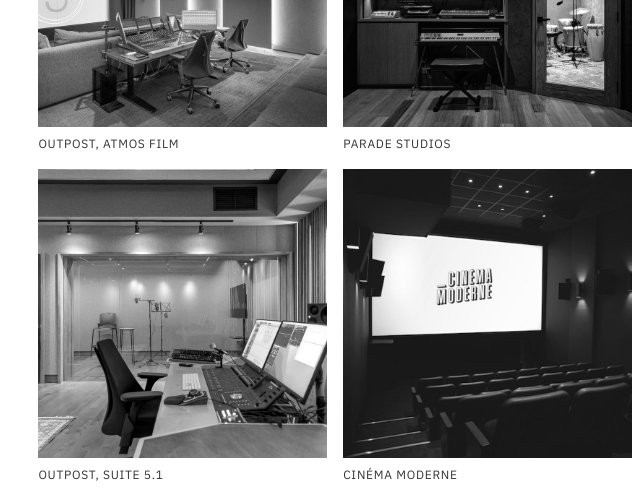
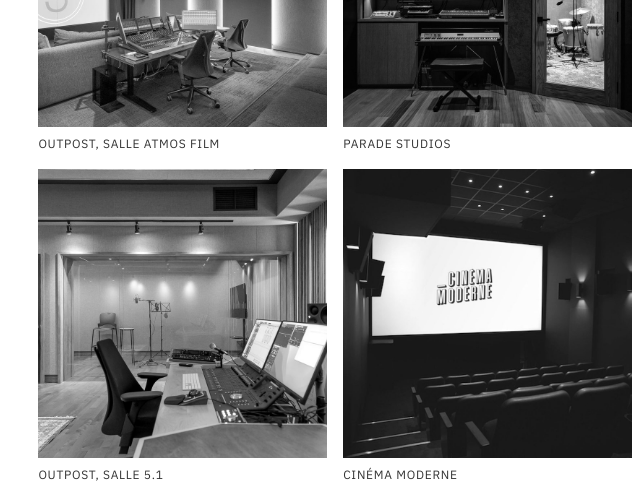
Before and after one commit to GAcoustique/granthamacoustique.com, a plain HTML site: page index.html in a window 1280 px wide. Shown: the part 900-1398 px from the top of the page, 0-640 px from the left. Drawn offline with Linux system fonts and the light colour scheme.

Commit message:
Rename Outpost tiles: salle Atmos Film, salle 5.1
Co-Authored-By: Claude Fable 5.2 <noreply@anthropic.com>
Claude-Session: https://claude.ai/code/session_0152jb7jQk8i8QpfvwCAK65r

```diff
--- a/index.html
+++ b/index.html
@@ -137,11 +137,11 @@ const T={
 const A="Antarès Rénovation", CM="Colin Munro Architecte";
 // [slug, name, thumb, photo count, co-credits, per-photo credits, press]
 const P=[
- ["outpost-suite","Outpost, Atmos Film","p24",3,["Espace 313",A]],
+ ["outpost-suite","Outpost, salle Atmos Film","p24",3,["Espace 313",A]],
  ["parade","Parade Studios","p04",7,["Ivy Studio"],["Alex Lesage","Alex Lesage","Alex Lesage","Alex Lesage","Alex Lesage","Alex Lesage","Alex Lesage"],[["ArchDaily, 2024","https://www.archdaily.com/1023962/parade-studios-ivy-studio"]]],
  ["circonflexe","Studio Circonflexe","p03",10,[CM,"Zébulon Perron",A],["Olivier Blouin","Olivier Blouin","Olivier Blouin","Olivier Blouin","David Boyer","David Boyer","David Boyer","Olivier Blouin","David Boyer","David Boyer"]],
  ["pierre-girard","Pierre Girard et Olivier Langevin","p11",3,["Simon de l’Étoile"]],
- ["outpost","Outpost, Suite 5.1","p01",5,["Espace 313",A]],
+ ["outpost","Outpost, salle 5.1","p01",5,["Espace 313",A]],
  ["cinema-moderne","Cinéma Moderne","p19",4,["Barin Architecture (aujourd’hui COEX)","Alexandre Domingue","Benjamin Rankin"],["","Peter Berra","Peter Berra","Peter Berra"],[["La Presse, 2018","https://www.lapresse.ca/cinema/nouvelles/201809/18/01-5196947-le-cinema-moderne-ouvre-ses-portes.php"],["Radio-Canada, 2018","https://ici.radio-canada.ca/article/info/1124447/cinema-moderne-montreal-mile-end-programmation-nouveau-films"],["La Presse, 2019","https://www.lapresse.ca/cinema/2019-09-17/le-cinema-moderne-a-un-an"]]],
  ["dandurand","Studio Dandurand","p08",13,[CM,A]],
  ["cult-nation","Cult Nation","p14",2,[A]],
```
